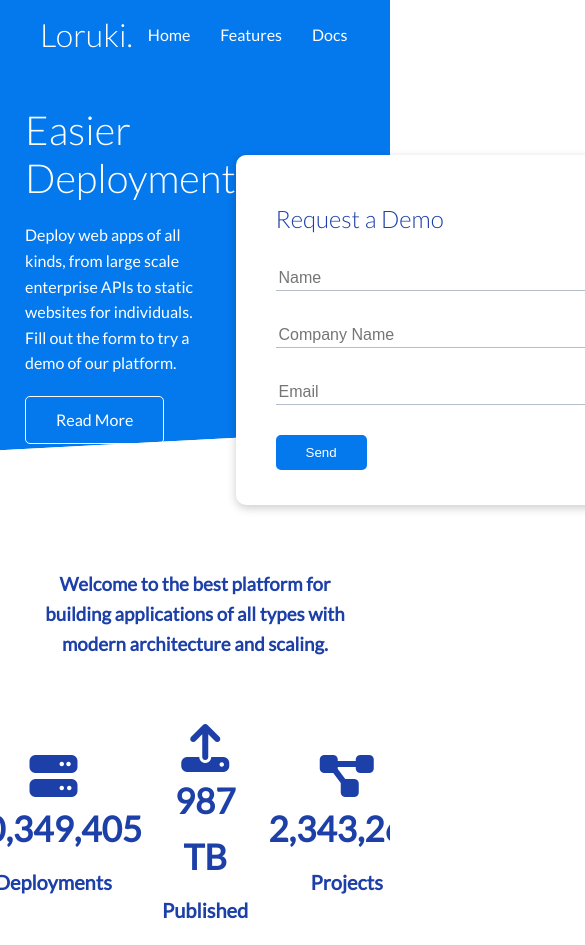
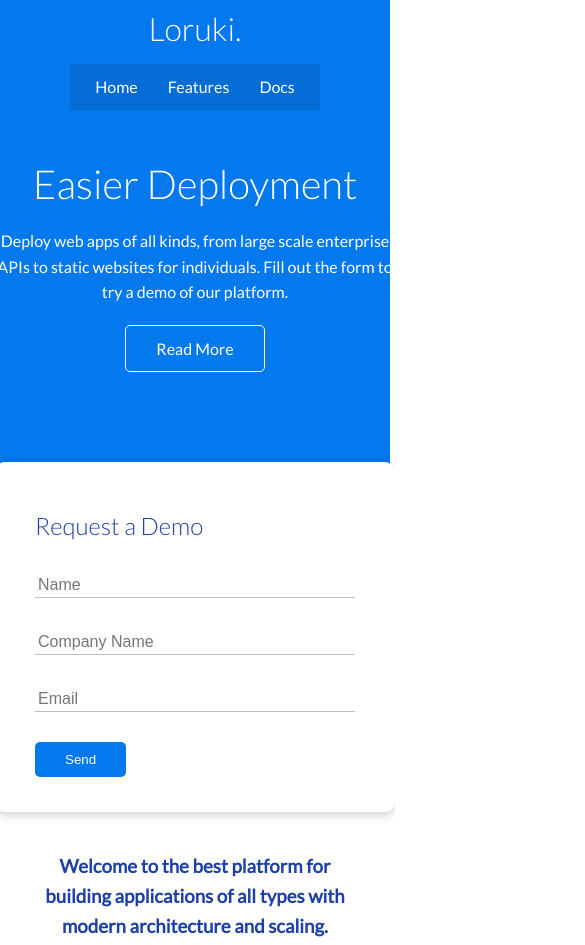
Before and after one commit to gosikxo/cloud-website-js-css, a plain HTML site: page index.html in a window 390 px wide. Shown: the top 945 px of the page, 585 px wide, since content can reach past the window. Drawn offline with Linux system fonts and the light colour scheme.

Commit message:
Add media query

```diff
--- a/css/style.css
+++ b/css/style.css
@@ -193,3 +193,50 @@ img {
 .footer .social a {
   margin: 0 10px;
 }
+
+/* Tablets and under */
+@media (max-width: 768px) {
+  .grid,
+  .showcase .grid,
+  .stats .grid,
+  .cli .grid,
+  .cloud .grid {
+    grid-template-columns: 1fr;
+    grid-template-rows: 1fr;
+  }
+
+  .showcase {
+    height: auto;
+  }
+
+  .showcase-text {
+    text-align: center;
+    margin-top: 40px;
+  }
+
+  .showcase-form {
+    justify-self: center;
+    margin: auto;
+  }
+
+  .cli .grid > *:first-child {
+    grid-column: 1;
+    grid-row: 1;
+  }
+}
+
+/* Mobile */
+@media (max-width: 500px) {
+  .navbar {
+    height: 110px;
+  }
+
+  .navbar .flex {
+    flex-direction: column;
+  }
+
+  .navbar ul {
+    padding: 10px;
+    background-color: rgba(0, 0, 0, 0.1);
+  }
+}
```
